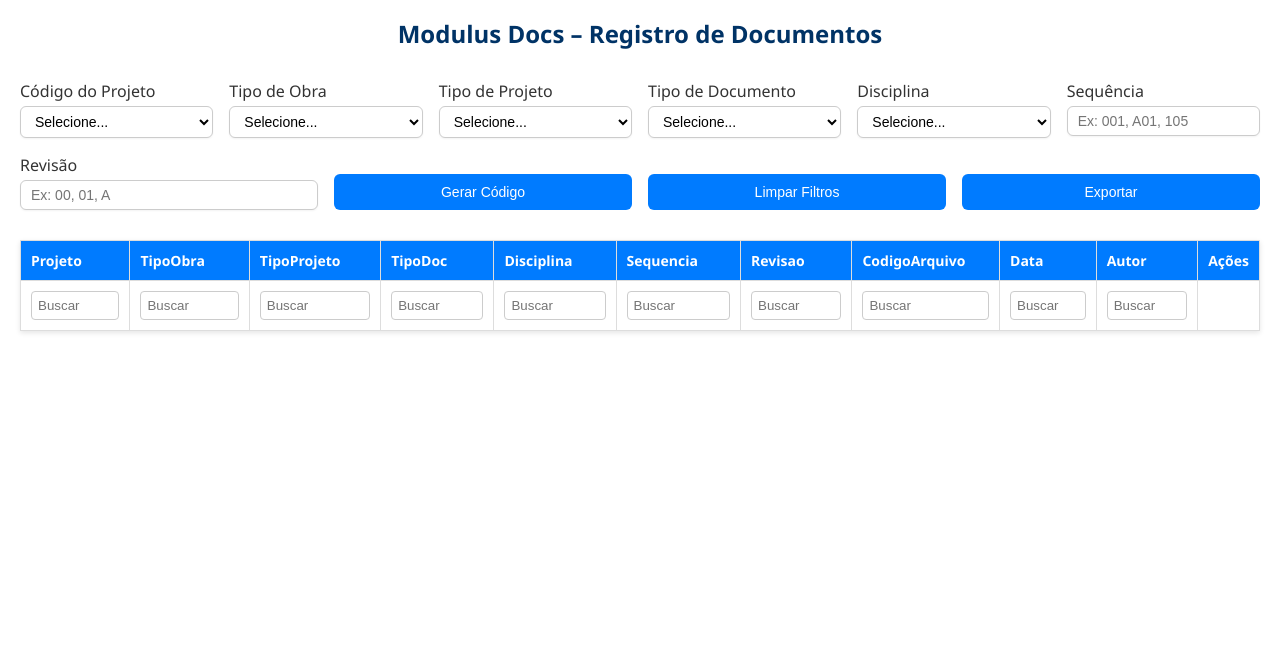
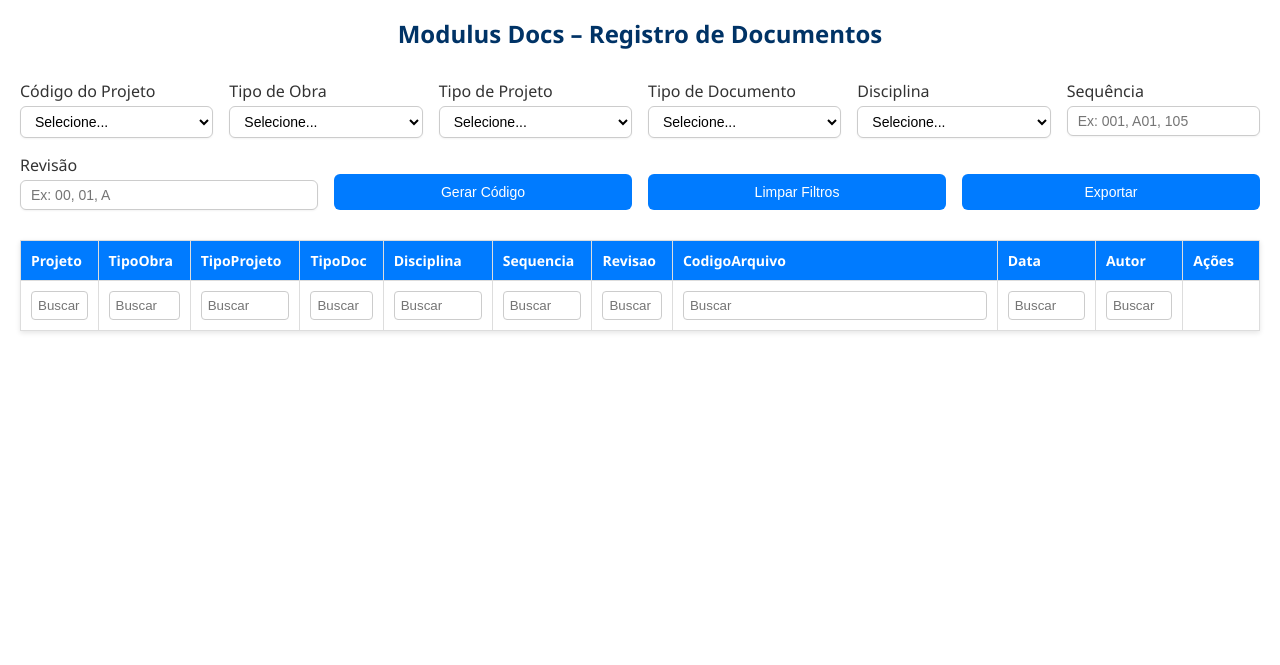
Before and after one commit to Gustavo12345-12345/modulus-docs, a website: page index.html in a window 1280 px wide. Shown: the part 83-748 px from the top of the page. Drawn offline with Linux system fonts and the light colour scheme; no server answers.

Commit message:
style.css

```diff
--- a/style.css
+++ b/style.css
@@ -182,3 +182,23 @@ h2 {
   text-align: center;
   color: #003366;
 }
+.logo-superior-central {
+  display: block;
+  margin: 20px auto 10px auto;
+  height: 80px;
+  width: auto;
+  object-fit: contain;
+}
+/* ...seu estilo anterior... */
+
+th:nth-child(1), td:nth-child(1)   { width: 50px; }  /* Projeto */
+th:nth-child(2), td:nth-child(2)   { width: 60px; }  /* TipoObra */
+th:nth-child(3), td:nth-child(3)   { width: 60px; }  /* TipoProjeto */
+th:nth-child(4), td:nth-child(4)   { width: 50px; }  /* TipoDoc */
+th:nth-child(5), td:nth-child(5)   { width: 80px; }  /* Disciplina */
+th:nth-child(6), td:nth-child(6)   { width: 40px; }  /* Sequencia */
+th:nth-child(7), td:nth-child(7)   { width: 40px; }  /* Revisao */
+th:nth-child(8), td:nth-child(8)   { width: 280px; } /* CodigoArquivo */
+th:nth-child(9), td:nth-child(9)   { width: 70px; }  /* Data */
+th:nth-child(10), td:nth-child(10) { width: 60px; }  /* Autor */
+th:nth-child(11), td:nth-child(11) { width: 50px; }  /* Ações */
```
